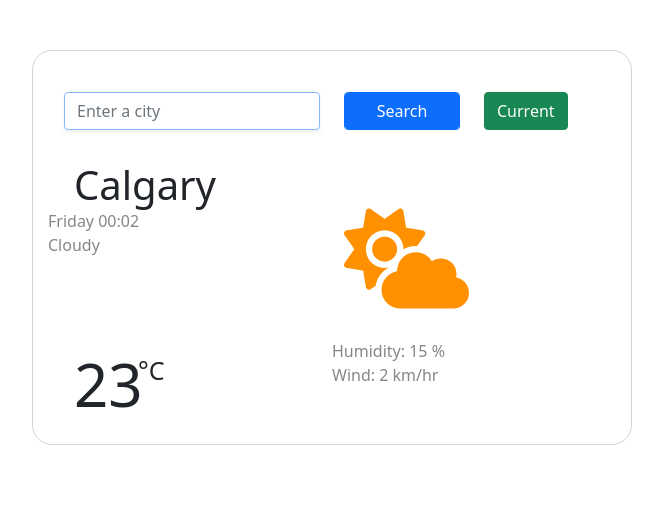
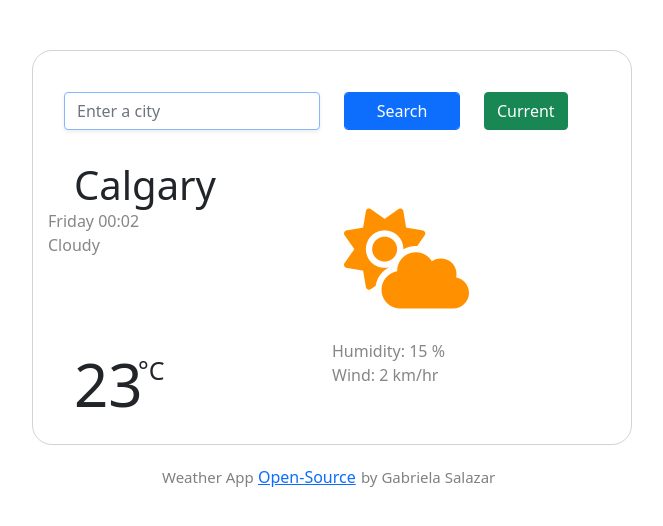
Before and after one commit to salazargc/SheCodes, a website built with Parcel: page index.html in a window 1280 px wide. Shown: the whole page, without its empty margins (308-971 px from the left). Built offline with nearby package versions, Linux system fonts and the light colour scheme.

Commit message:
link added

```diff
--- a/index.html
+++ b/index.html
@@ -90,6 +90,9 @@
         </div>
       </div>
     </div>
+    <span class="app">Weather App</span>
+    <a href="https://github.com/salazargc/SheCodes">Open-Source</a>
+    <span class="coder">by Gabriela Salazar</span>
     <script src="src/index.js"></script>
   </body>
 </html>
--- a/src/styles.css
+++ b/src/styles.css
@@ -45,3 +45,16 @@ li {
   color: rgb(255, 145, 0);
   text-align: right;
 }
+.app {
+  font-size: 15px;
+  color: gray;
+  margin-left: 440px;
+}
+a {
+  margin: 440px auto;
+}
+.coder {
+  font-size: 15px;
+  color: gray;
+  margin-left: 1px;
+}
```
